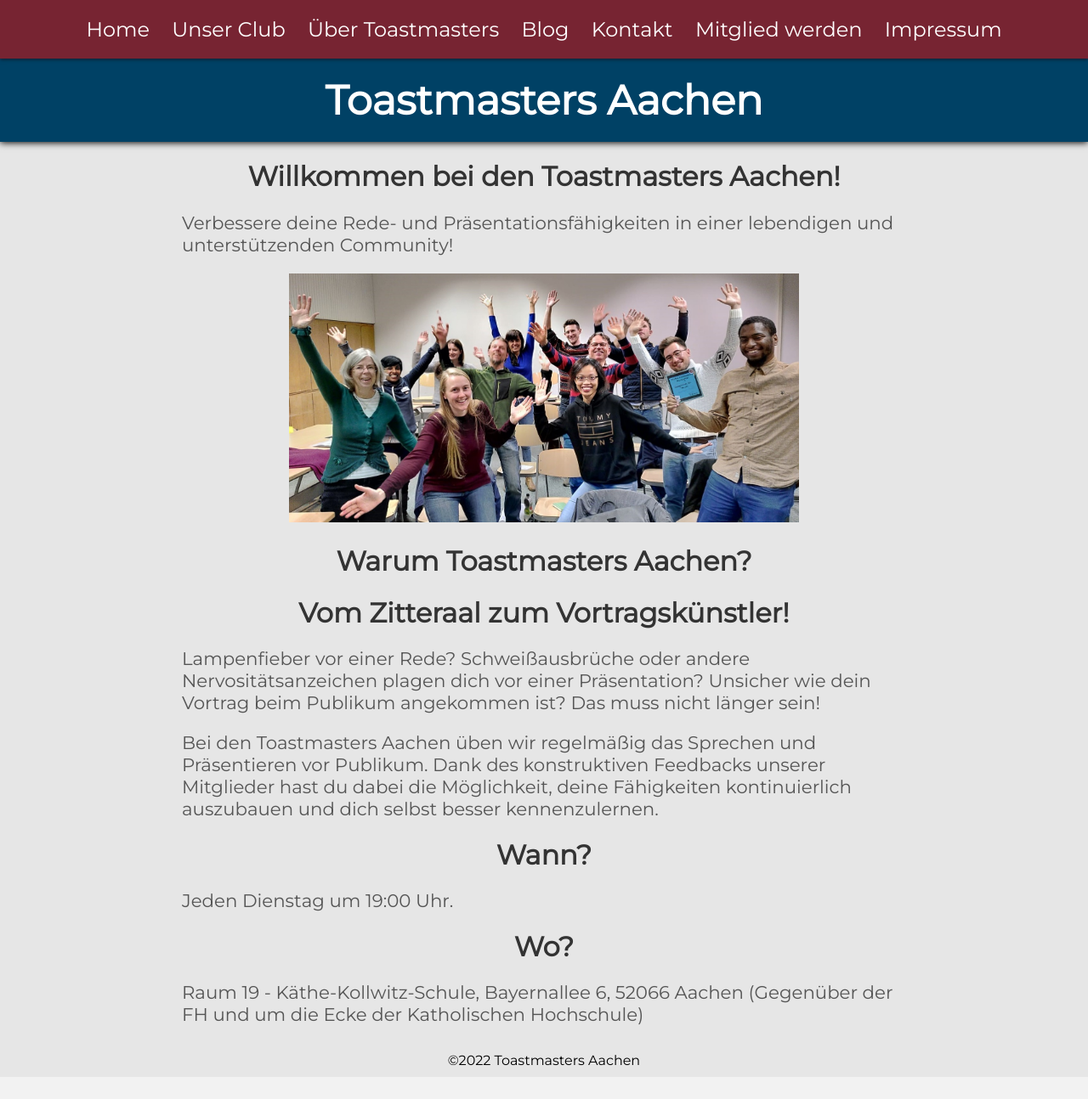
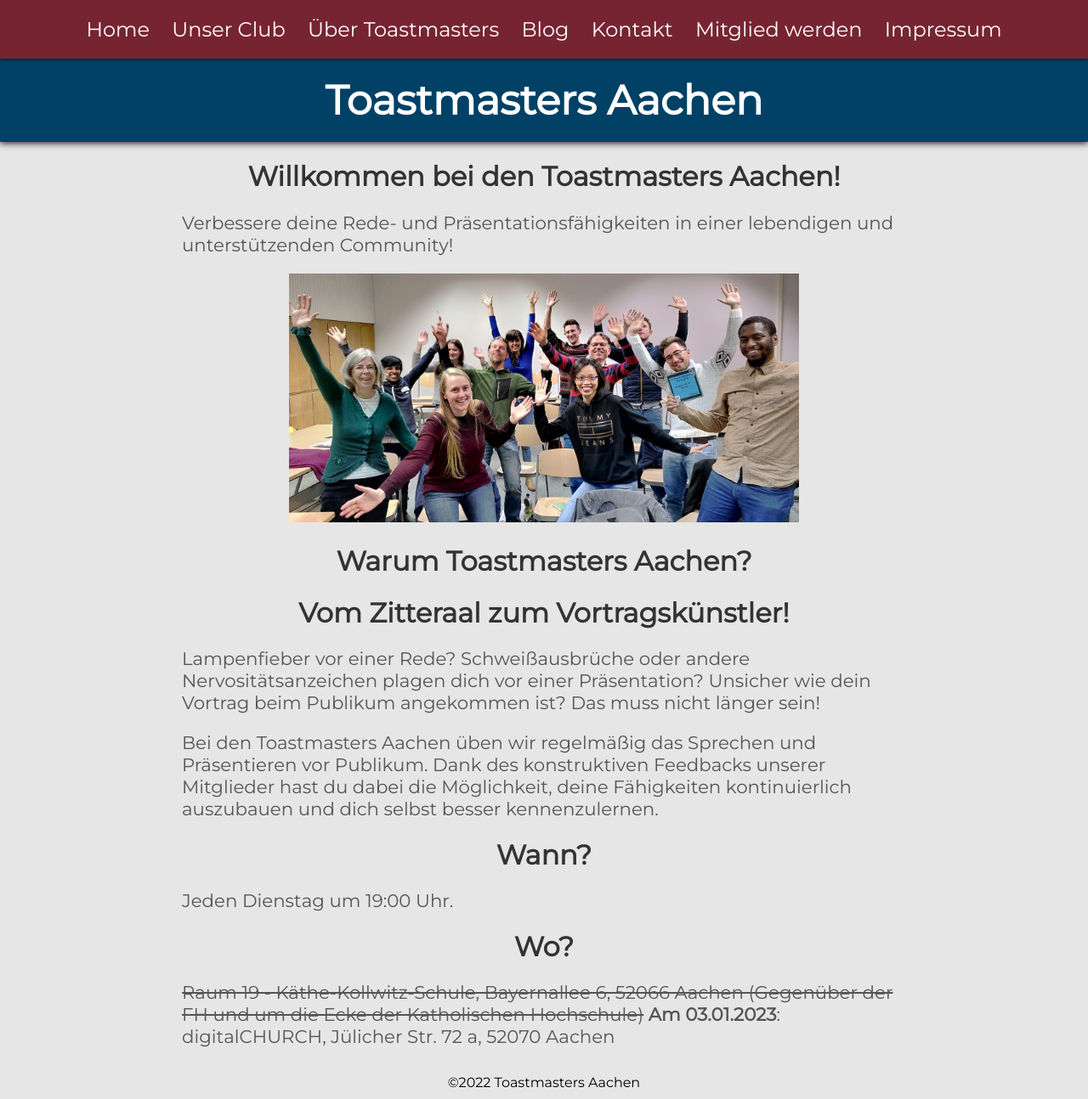
Before and after one commit to toastmasters-aachen/toastmasters-aachen.github.io, a Jekyll site: the page built from index.md, in a window 1280 px wide. Shown: the whole page at 85% size. Built offline with Jekyll 4.4.1, drawn with Linux system fonts in a browser that asks for light colours; before the commit the page ends 1268 px from its top, so only the background shows below that.

Commit message:
Update index.md

```diff
--- a/index.md
+++ b/index.md
@@ -28,5 +28,5 @@ Jeden Dienstag um 19:00 Uhr.
 
 # Wo?
 
-Raum 19 - Käthe-Kollwitz-Schule, Bayernallee 6, 52066 Aachen
-(Gegenüber der FH und um die Ecke der Katholischen Hochschule)
+<del>Raum 19 - Käthe-Kollwitz-Schule, Bayernallee 6, 52066 Aachen (Gegenüber der FH und um die Ecke der Katholischen Hochschule)</del>
+**Am 03.01.2023**: digitalCHURCH, Jülicher Str. 72 a, 52070 Aachen
```
